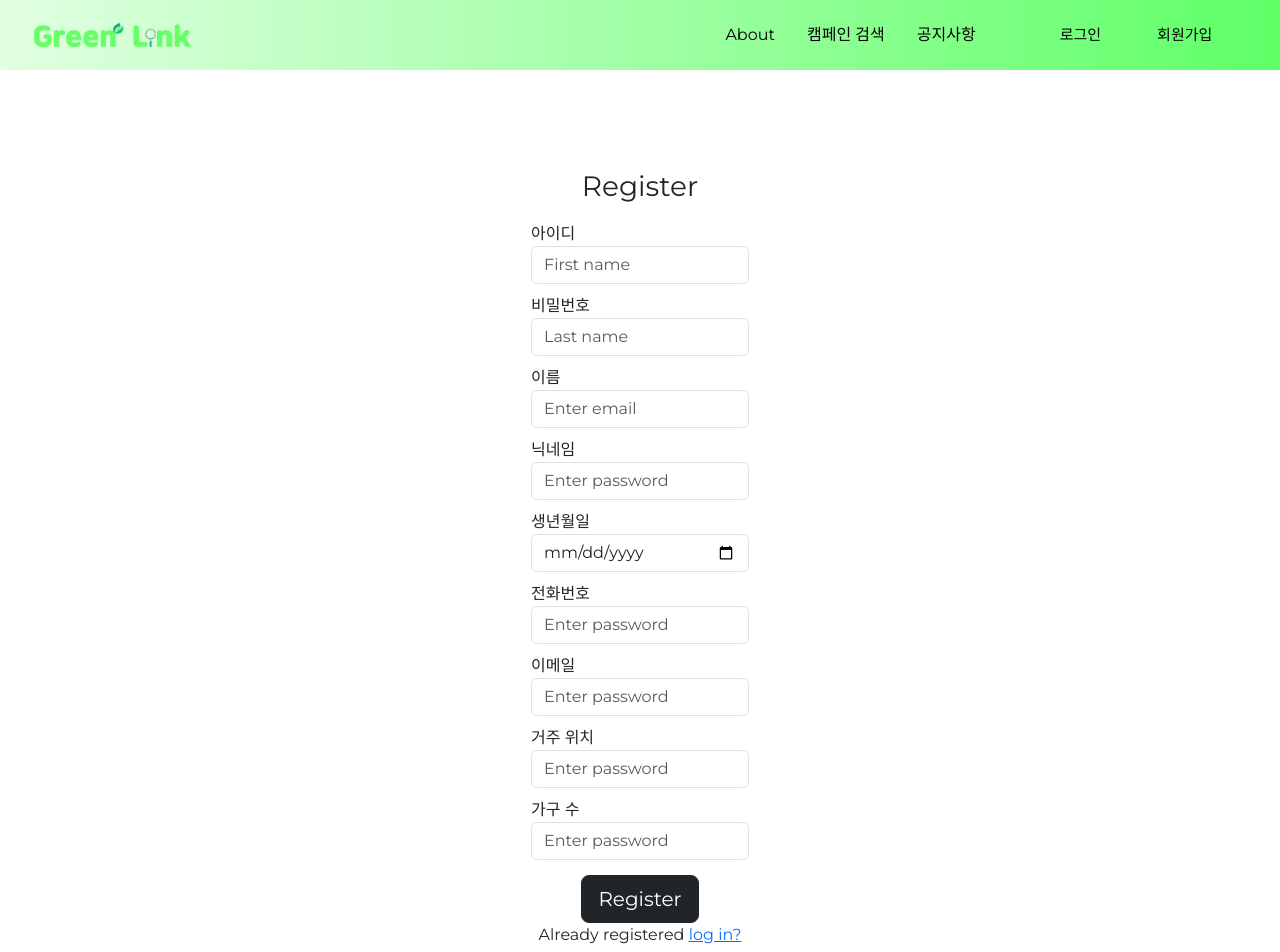
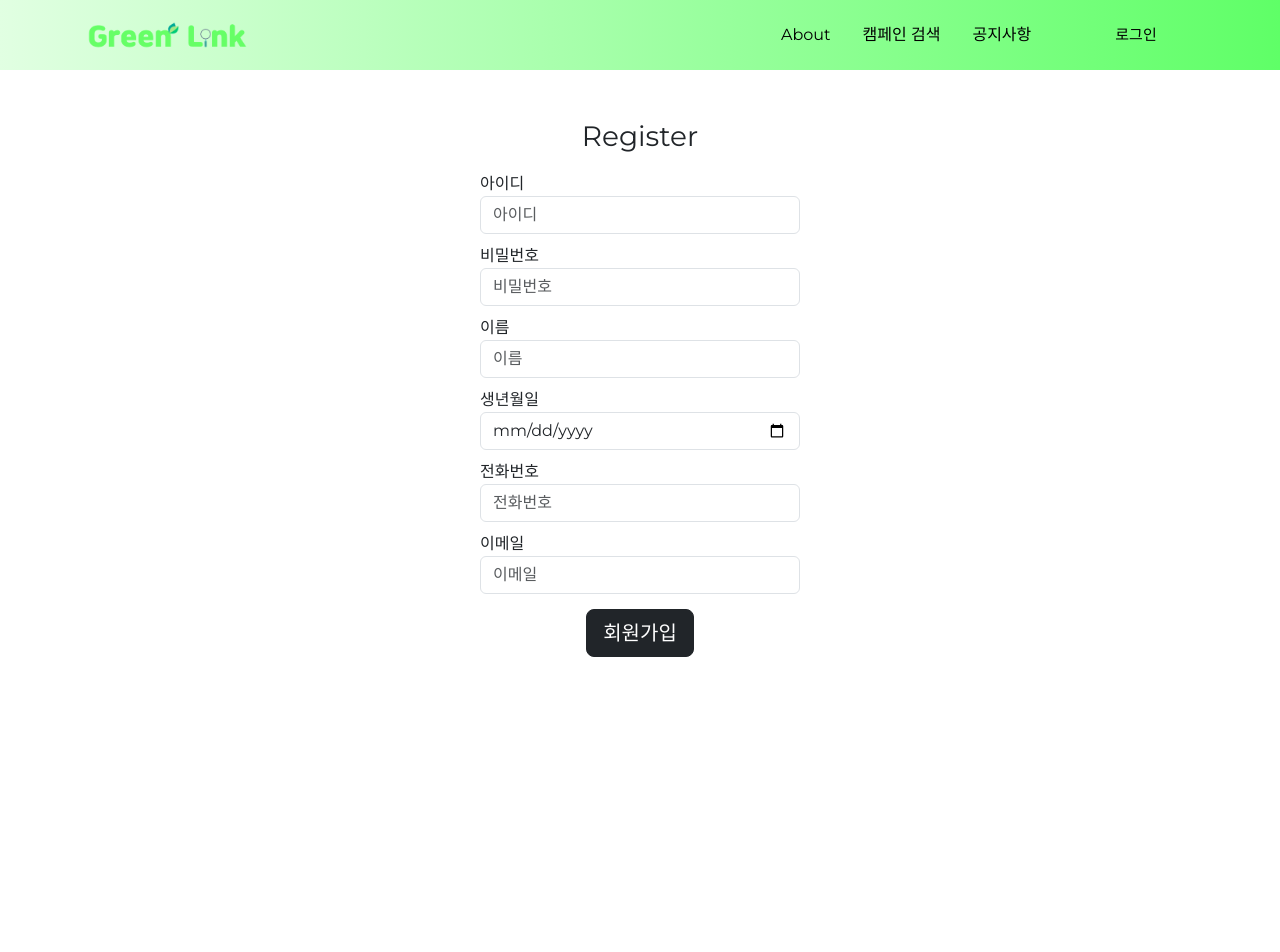
Before and after one commit to Team-Jenga/GREENLINK-Client, a React (Create React App) app in the folder frontend/: page /register in a window 1280 px wide. Shown: the top 952 px of the page. After the commit the page ends 800 px from the top, so only its background shows below. Built offline with nearby package versions, Linux system fonts and the light colour scheme.

Commit message:
Modify Login.js, Register.js (seperate page, delete states)

```diff
--- a/frontend/src/App.js
+++ b/frontend/src/App.js
@@ -2,7 +2,6 @@ import React, { Component } from 'react';
 import './App.css';
 
 import {BrowserRouter, Route, Switch} from "react-router-dom";
-
 import CarouselContainer from './components/Home';
 import About from './components/About';
 import Campaign from './components/Campaign';
--- a/frontend/src/components/Login.js
+++ b/frontend/src/components/Login.js
@@ -1,8 +1,9 @@
 import React, { Component } from 'react';
-import Navbar from './Navbar/Navbar';
 import '../css/Login.css';
 
 import axios from "axios";
+import { Link } from 'react-router-dom';
+import Navbar from './Navbar/Navbar';
 
 class Login extends Component {
     constructor() {
@@ -52,7 +53,7 @@ class Login extends Component {
 
                         <button type="submit" className="btn btn-dark btn-lg btn-block" onClick={this.onClickLogin}>로그인</button>
                         <div className="bot">
-                                <a className="bot-left" href="#register">회원가입</a>
+                                <Link className="bot-left" to="/register">회원가입</Link>
                                 <a className="bot-right" href="#forgot">아이디/비밀번호 찾기</a>
                         </div>
 
--- a/frontend/src/components/Navbar/Navbar.js
+++ b/frontend/src/components/Navbar/Navbar.js
@@ -1,7 +1,8 @@
 import React, { Component } from 'react';
+import '../../css/Navbar.css';
+
 import { MenuItems } from './MenuItems';
 import { Button } from './MenuButton';
-import '../../css/Navbar.css';
 import { Link } from 'react-router-dom';
 
 class Navbar extends Component {
@@ -30,7 +31,6 @@ class Navbar extends Component {
                     })}
                 </ul>
                 <Link to="/login"><Button className='login'>로그인</Button></Link>
-                <Link to="/register"><Button className='register'>회원가입</Button></Link>
             </nav>
         )
     }
--- a/frontend/src/components/Register.js
+++ b/frontend/src/components/Register.js
@@ -1,7 +1,7 @@
 import React, { Component } from 'react';
-import Navbar from './Navbar/Navbar';
 import '../css/Register.css';
 
+import Navbar from './Navbar/Navbar';
 import axios from "axios";
 
 class Register extends Component {
@@ -11,54 +11,42 @@ class Register extends Component {
             member_id: "",
             member_pw: "",
             member_name: "",
-            member_nickname: "",
-            member_auth: "user",
             member_user_birth: "",
             member_user_phone: "",
             member_user_email: "",
-            member_user_location: "",
-            member_user_num_of_family: ""
+            member_auth: "user"         // 사용자 권한
         };
     };
 
     idChange = (e) => {this.setState({member_id: e.target.value})};
     pwChange = (e) => {this.setState({member_pw: e.target.value})};
     nameChange = (e) => {this.setState({member_name: e.target.value})};
-    nickChange = (e) => {this.setState({member_nickname: e.target.value})};
     birthChange = (e) => {this.setState({member_user_birth: e.target.value})};
     phoneChange = (e) => {this.setState({member_user_phone: e.target.value})};
     emailChange = (e) => {this.setState({member_user_email: e.target.value})};
-    locChange = (e) => {this.setState({member_user_location: e.target.value})};
-    famChange = (e) => {this.setState({member_user_num_of_family: e.target.value})};
 
     onClickSubmit = () => {
         if (this.state.member_id != "" &&
             this.state.member_pw != "" &&
             this.state.member_name != "" &&
-            this.state.member_nickname != "" &&
             this.state.member_user_birth != "" &&
             this.state.member_user_phone != "" &&
-            this.state.member_user_email != "" &&
-            this.state.member_user_location != "" &&
-            this.state.member_user_num_of_family != "") {
+            this.state.member_user_email != "") {
                 axios.post("http://ec2-52-78-154-227.ap-northeast-2.compute.amazonaws.com/api/signup", {
                     member_id: this.state.member_id,
                     member_pw: this.state.member_pw,
                     member_name: this.state.member_name,
-                    member_nickname: this.state.member_nickname,
                     member_user_birth: this.state.member_user_birth,
                     member_user_phone: this.state.member_user_phone,
                     member_user_email: this.state.member_user_email,
-                    member_user_location: this.state.member_user_location,
-                    member_user_num_of_family: this.state.member_user_num_of_family,
                     member_auth: this.state.member_auth
                 }).then(function (response) {
                     console.log(response);
                 }).catch(function (error) {
                     console.log(error);
-                }).then(alert('회원가입 성공'));
+                }).then(alert('회원가입이 완료되었습니다'));
             } else {
-                alert("모두 입력해주세요");
+                alert("정보를 모두 입력해주세요");
             };
     };
 
@@ -74,53 +62,35 @@ class Register extends Component {
 
                         <div className="form-group">
                             <label>아이디</label>
-                            <input type="text" className="form-control" placeholder="First name" onChange={this.idChange} />
+                            <input type="text" className="form-control" placeholder="아이디" onChange={this.idChange} />
                         </div>
 
                         <div className="form-group">
                             <label>비밀번호</label>
-                            <input type="text" className="form-control" placeholder="Last name" onChange={this.pwChange}/>
+                            <input type="text" className="form-control" placeholder="비밀번호" onChange={this.pwChange}/>
                         </div>
 
                         <div className="form-group">
                             <label>이름</label>
-                            <input type="text" className="form-control" placeholder="Enter email" onChange={this.nameChange}/>
-                        </div>
-
-                        <div className="form-group">
-                            <label>닉네임</label>
-                            <input type="text" className="form-control" placeholder="Enter password" onChange={this.nickChange}/>
+                            <input type="text" className="form-control" placeholder="이름" onChange={this.nameChange}/>
                         </div>
 
                         <div className="form-group">
                             <label>생년월일</label>
-                            <input type="date" className="form-control" placeholder="Enter password" onChange={this.birthChange}/>
+                            <input type="date" className="form-control" onChange={this.birthChange}/>
                         </div>
 
                         <div className="form-group">
                             <label>전화번호</label>
-                            <input type="text" className="form-control" placeholder="Enter password" onChange={this.phoneChange}/>
+                            <input type="text" className="form-control" placeholder="전화번호" onChange={this.phoneChange}/>
                         </div>
 
                         <div className="form-group">
                             <label>이메일</label>
-                            <input type="email" className="form-control" placeholder="Enter password" onChange={this.emailChange}/>
+                            <input type="email" className="form-control" placeholder="이메일" onChange={this.emailChange}/>
                         </div>
 
-                        <div className="form-group">
-                            <label>거주 위치</label>
-                            <input type="text" className="form-control" placeholder="Enter password" onChange={this.locChange}/>
-                        </div>
-
-                        <div className="form-group">
-                            <label>가구 수</label>
-                            <input type="int" className="form-control" placeholder="Enter password" onChange={this.famChange}/>
-                        </div>
-
-                        <button type="submit" className="btn btn-dark btn-lg btn-block" onClick={this.onClickSubmit}>Register</button>
-                        <p className="forgot-password text-right">
-                            Already registered <a href="#">log in?</a>
-                        </p>
+                        <button type="submit" className="btn btn-dark btn-lg btn-block" onClick={this.onClickSubmit}>회원가입</button>
                     </div>
                 </div>
             </div>
--- a/frontend/src/css/Register.css
+++ b/frontend/src/css/Register.css
@@ -2,10 +2,11 @@
     display: flex;
     justify-content: center;
     align-items: center;
-    margin-top: 100px;
+    margin-top: 50px;
 }
 
 .register-form {
+    width: 400px;
     display: flex;
     flex-direction: column;
     align-items: center;
```
